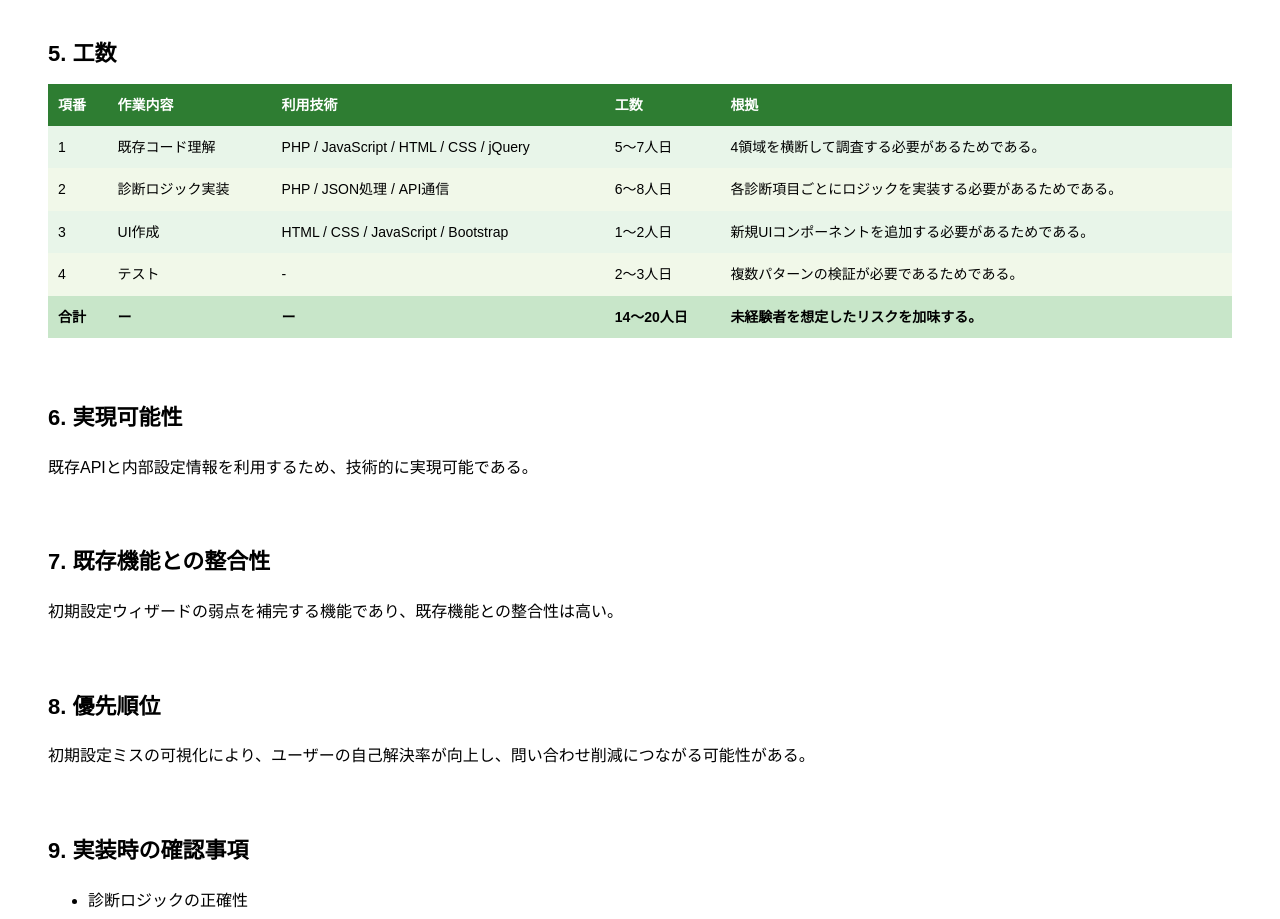
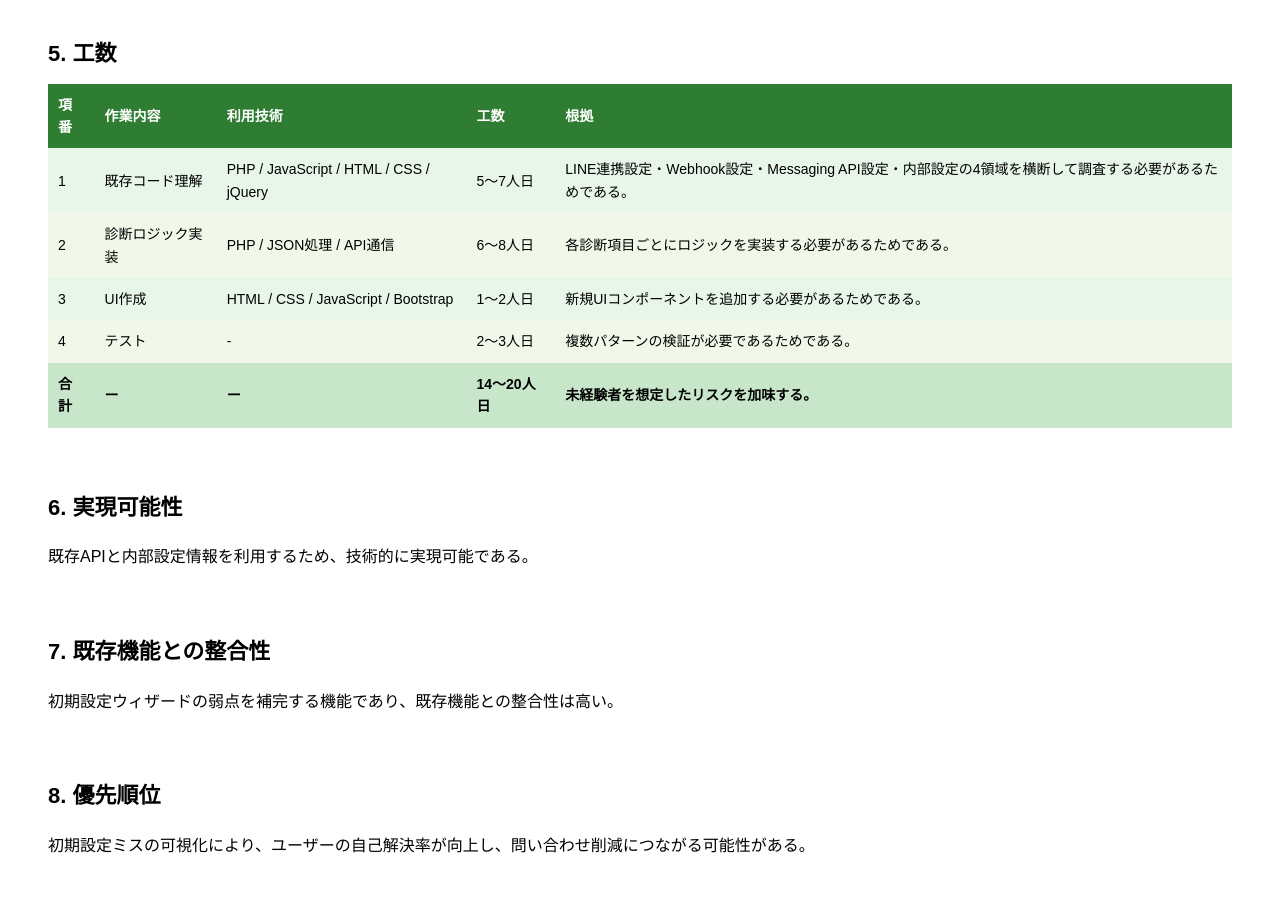
Before and after one commit to test202608/sample, a Next.js app: page /proposal1 in a window 1280 px wide. Shown: the part 1540-2459 px from the top of the page. Built offline with nearby package versions, Linux system fonts and the light colour scheme.

Commit message:
ブラッシュアップ

```diff
--- a/app/page.js
+++ b/app/page.js
@@ -69,7 +69,7 @@ export default function Home() {
               <td style={{ padding: "10px" }}>改善案③</td>
               <td style={{ padding: "10px" }}>
                 <a href="/proposal3" style={{ color: "#0066cc" }}>
-                  ステップ配信一覧における設定内容のマウスオーバープレビュー機能の追加
+                  ステップ配信一覧における設定内容のプレビュー機能の追加
                 </a>
               </td>
             </tr>
--- a/app/proposal1/page.js
+++ b/app/proposal1/page.js
@@ -175,7 +175,7 @@ export default function Proposal1() {
               <td style={{ padding: "10px" }}>既存コード理解</td>
               <td style={{ padding: "10px" }}>PHP / JavaScript / HTML / CSS / jQuery</td>
               <td style={{ padding: "10px" }}>5〜7人日</td>
-              <td style={{ padding: "10px" }}>4領域を横断して調査する必要があるためである。</td>
+              <td style={{ padding: "10px" }}>LINE連携設定・Webhook設定・Messaging API設定・内部設定の4領域を横断して調査する必要があるためである。</td>
             </tr>
 
             <tr style={{ backgroundColor: "#F1F8E9" }}>
--- a/app/proposal3/page.js
+++ b/app/proposal3/page.js
@@ -7,7 +7,7 @@ export default function Proposal3() {
       </div>
 
       <h1 style={{ fontSize: "28px", marginBottom: "30px" }}>
-        改善案③：ステップ配信一覧における設定内容のマウスオーバープレビュー機能の追加
+        改善案③：ステップ配信一覧における設定内容のプレビュー機能の追加
       </h1>
 
       {/* 1. 具体的な課題点 */}
@@ -238,7 +238,7 @@ export default function Proposal3() {
         <ul>
           <li>APIレスポンスの項目名と表示項目の整合性</li>
           <li>マウスオーバー時の表示遅延の最小化</li>
-          <li>スマホ版では hover が存在しないため、管理名タップ時に行内へ設定内容を展開する仕様を採用する</li>
+          <li>スマホ操作を想定した場合 hover が存在しないため、管理名タップ時に行内へ設定内容を展開する仕様を採用する</li>
           <li>既存ステップ配信との互換性</li>
         </ul>
       </section>
```
